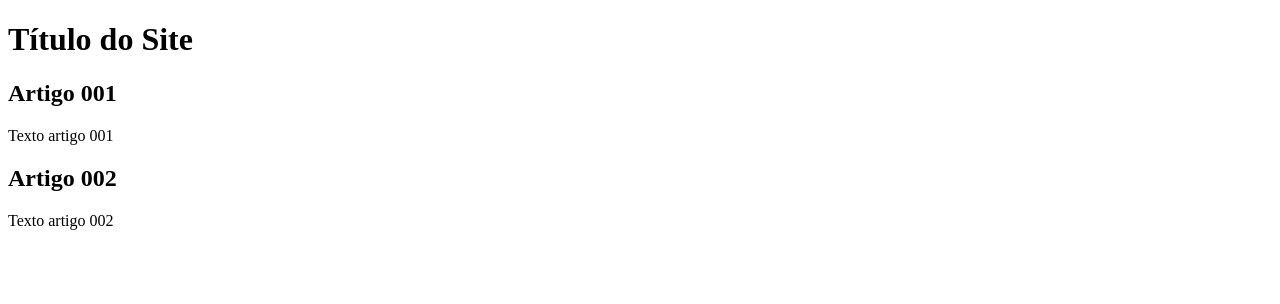
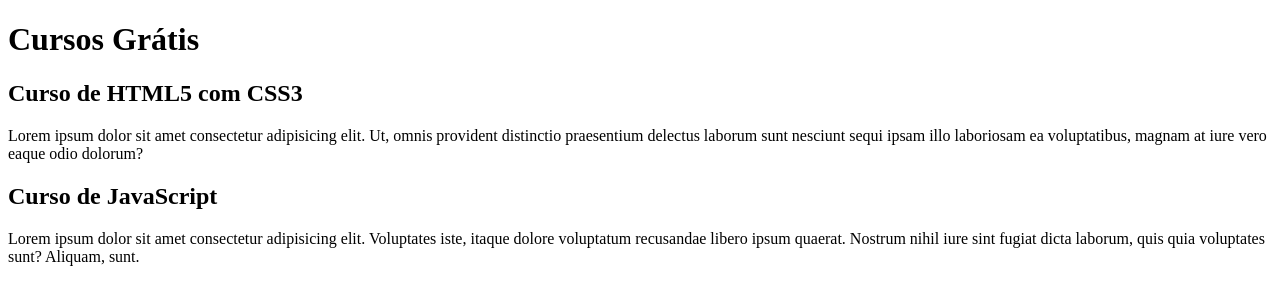
Before and after one commit to BigBam-cpu/Projeto-site, a plain HTML site: page index.html in a window 1280 px wide. Drawn offline with Linux system fonts and the light colour scheme.

Commit message:
Comecei a escrever o conteúdo

```diff
--- a/index.html
+++ b/index.html
@@ -4,20 +4,20 @@
     <meta charset="UTF-8">
     <meta http-equiv="X-UA-Compatible" content="IE=edge">
     <meta name="viewport" content="width=device-width, initial-scale=1.0">
-    <title>Título do Site</title>
+    <title>Cursos Grátis</title>
 </head>
 <body>
     <main>
         <header>
-            <h1>Título do Site</h1>
+            <h1>Cursos Grátis</h1>
         </header>
         <article>
-            <h2>Artigo 001</h2>
-            <p>Texto artigo 001</p>
+            <h2>Curso de HTML5 com CSS3</h2>
+            <p>Lorem ipsum dolor sit amet consectetur adipisicing elit. Ut, omnis provident distinctio praesentium delectus laborum sunt nesciunt sequi ipsam illo laboriosam ea voluptatibus, magnam at iure vero eaque odio dolorum?</p>
         </article>
         <article>
-            <h2>Artigo 002</h2>
-            <p>Texto artigo 002</p>
+            <h2>Curso de JavaScript</h2>
+            <p>Lorem ipsum dolor sit amet consectetur adipisicing elit. Voluptates iste, itaque dolore voluptatum recusandae libero ipsum quaerat. Nostrum nihil iure sint fugiat dicta laborum, quis quia voluptates sunt? Aliquam, sunt.</p>
         </article>
     </main>
 </body>
```
